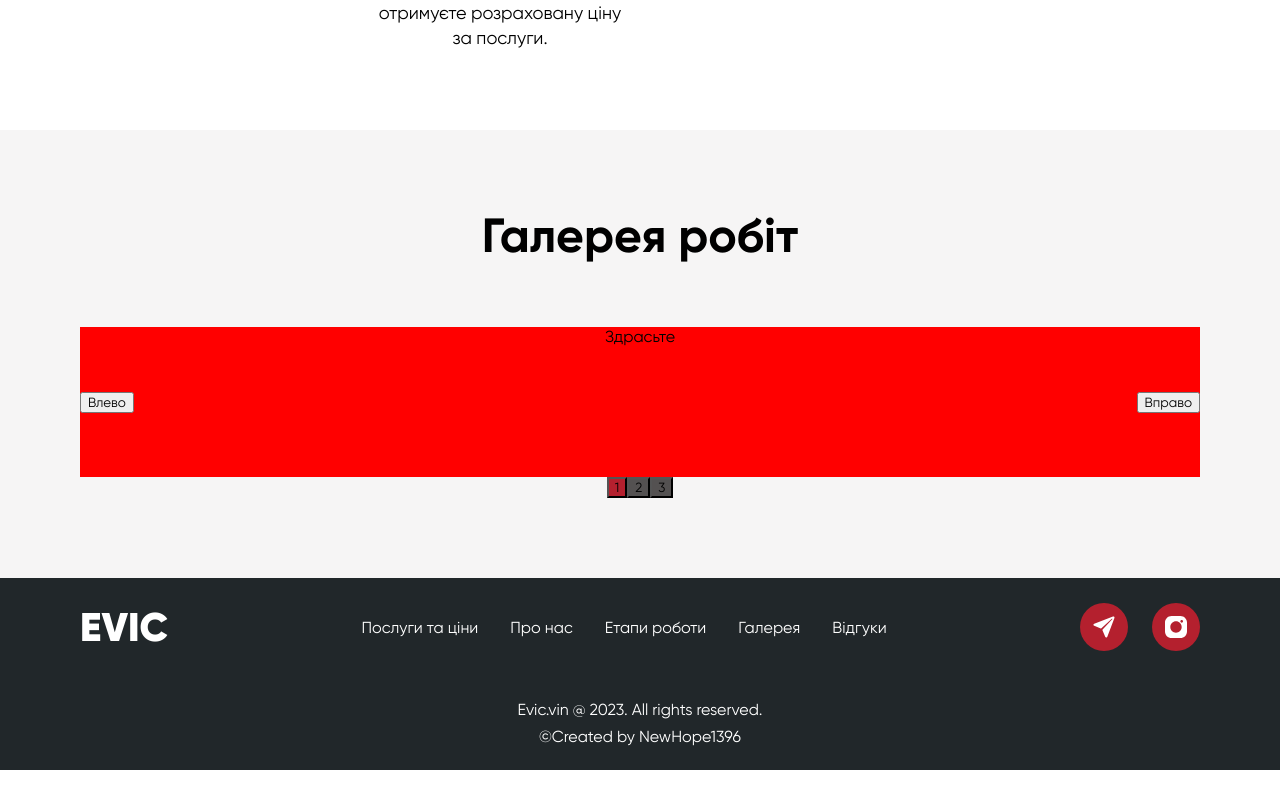
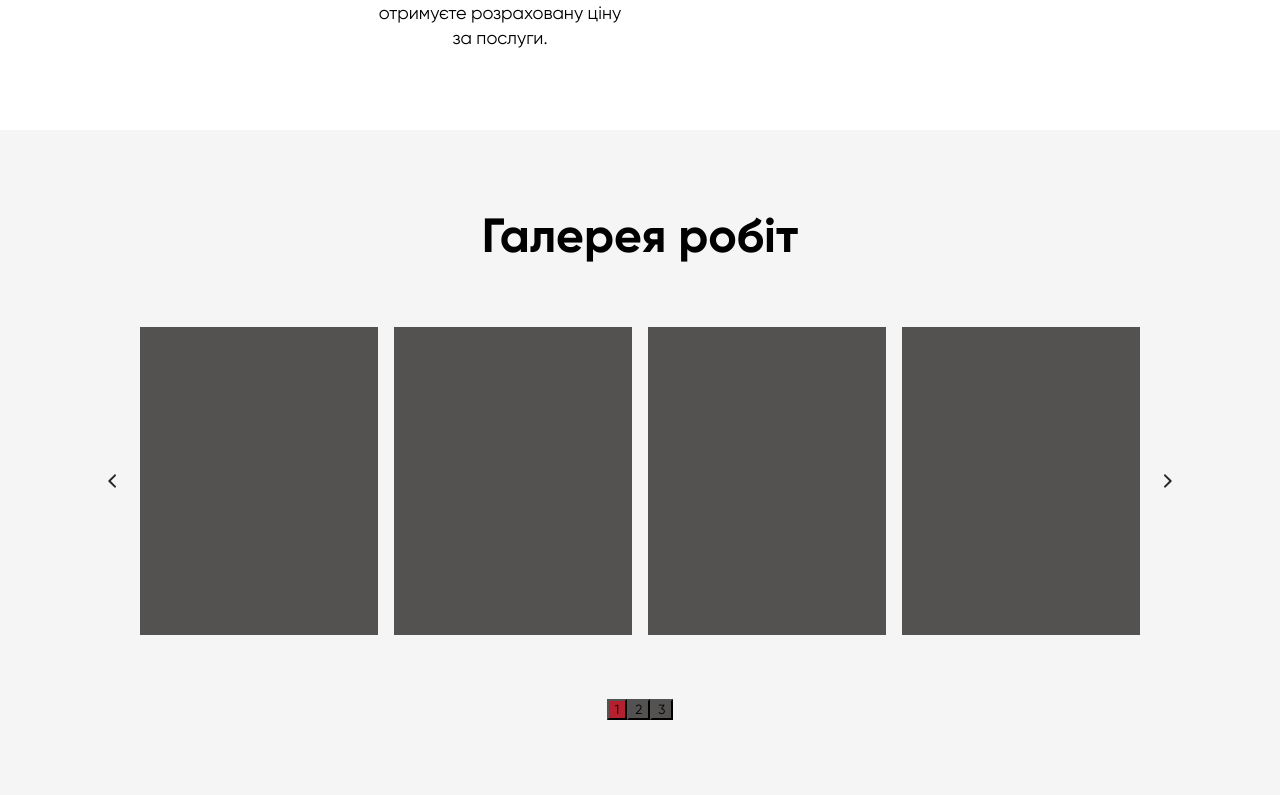
Before and after one commit to NewHope1396/evic, a Next.js app: page / in a window 1280 px wide. Shown: the part 3305-4100 px from the top of the page. Before the commit the page ends 4075 px from the top, so only its background shows below. Built offline with nearby package versions, Linux system fonts and the light colour scheme; no server answers.

Commit message:
gallery items and logic done

```diff
--- a/src/components/Gallery/Gallery.module.scss
+++ b/src/components/Gallery/Gallery.module.scss
@@ -6,6 +6,7 @@
 
 .galleryContainer {
   padding: 80px;
+  position: relative;
 }
 
 .title {
@@ -15,26 +16,18 @@
   margin-bottom: 64px;
 }
 
-.galCont {
+.sliderCover {
+  display: flex;
+  justify-content: space-between;
+  align-items: center;
+  padding: 0 20px;
+  margin-bottom: 64px;
+}
+
+.sliderContainer {
   position: relative;
   overflow: hidden;
   width: 100%;
-
-  & button {
-    position: absolute;
-    top: calc(50% - 10px);
-    display: block;
-
-    &.leftBtn {
-      left: 0;
-      z-index: 1;
-    }
-
-    &.rightBtn {
-      right: 0;
-      z-index: 1;
-    }
-  }
 }
 
 .slider {
@@ -47,19 +40,32 @@
 }
 
 .secondPosition {
-  transform: translateX(-100%);
+  transform: translateX(calc(-100% - 16px));
 }
 
 .thirdPosition {
-  transform: translateX(-200%);
+  transform: translateX(calc(-200% - 32px));
 }
 
 .galItem {
   width: 100%;
   flex-shrink: 0;
-  margin: 0 auto;
-  height: 150px;
-  background-color: $Gray-2;
+  margin-right: 16px;
+
+  & ul {
+    display: flex;
+    width: 100%;
+
+    & li {
+      width: calc(100% / 4);
+      height: 308px;
+      background-color: $Gray-2;
+
+      &:not(:last-child) {
+        margin-right: 16px;
+      }
+    }
+  }
 }
 
 .sliderNav {
@@ -76,3 +82,32 @@
     }
   }
 }
+
+.leftBtn,
+.rightBtn {
+  background-color: $Background;
+  display: flex;
+  justify-content: center;
+  align-items: center;
+  width: 24px;
+  height: 24px;
+  border: none;
+  border-radius: 50%;
+  transition: background-color 0.7s cubic-bezier(0.4, 0, 0.2, 1);
+
+  &:hover {
+    background-color: $Red-2L;
+  }
+}
+
+.leftBtn {
+  left: 0;
+  z-index: 1;
+  margin-right: 16px;
+}
+
+.rightBtn {
+  margin-left: 16px;
+  right: 0;
+  z-index: 1;
+}
--- a/src/components/Gallery/Gallery.tsx
+++ b/src/components/Gallery/Gallery.tsx
@@ -3,6 +3,9 @@
 import styles from "./Gallery.module.scss";
 import Container from "../Container/Container";
 import { useState } from "react";
+import Image from "next/image";
+import Left from "@/public/left.svg";
+import Right from "@/public/right.svg";
 
 export const Gallery = () => {
   const [position, setPosition] = useState(1);
@@ -13,7 +16,7 @@ export const Gallery = () => {
         <div className={styles.galleryContainer}>
           <h2 className={styles.title}>Галерея робіт</h2>
 
-          <div className={styles.galCont}>
+          <div className={styles.sliderCover}>
             <button
               className={styles.leftBtn}
               onClick={() => {
@@ -22,28 +25,40 @@ export const Gallery = () => {
                 }
               }}
             >
-              Влево
+              <Image alt="arrow left" src={Left} />
             </button>
+
+            <div className={styles.sliderContainer}>
               <div
                 className={`${styles.slider}
                 ${position === 1 && styles.firstPosition}
                 ${position === 2 && styles.secondPosition}
                 ${position === 3 && styles.thirdPosition}`}
               >
-              <div
-                className={styles.galItem}
-                style={{ backgroundColor: "red" }}
-              >
-                <p>Здрасьте</p>
+                <div className={styles.galItem}>
+                  <ul>
+                    <li></li>
+                    <li></li>
+                    <li></li>
+                    <li></li>
+                  </ul>
                 </div>
                 <div className={styles.galItem}>
-                <p>Здрасьте</p>
+                  <ul>
+                    <li></li>
+                    <li></li>
+                    <li></li>
+                    <li></li>
+                  </ul>
                 </div>
-              <div
-                className={styles.galItem}
-                style={{ backgroundColor: "green" }}
-              >
-                <p>Здрасьте</p>
+                <div className={styles.galItem}>
+                  <ul>
+                    <li></li>
+                    <li></li>
+                    <li></li>
+                    <li></li>
+                  </ul>
+                </div>
               </div>
             </div>
             <button
@@ -54,7 +69,7 @@ export const Gallery = () => {
                 }
               }}
             >
-              Вправо
+              <Image alt="arrow right" src={Right} />
             </button>
           </div>
           <ul className={styles.sliderNav}>
```
Also changed, not shown: src/public/left.svg (added), src/public/right.svg (added). Lines whose indentation alone changed are shown as unchanged.
